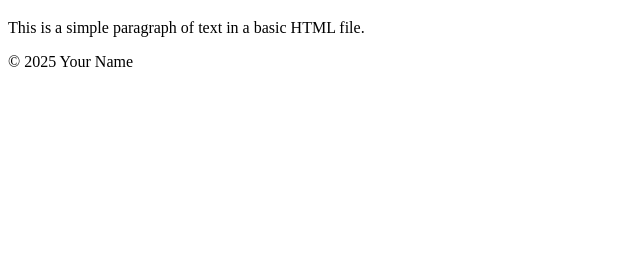
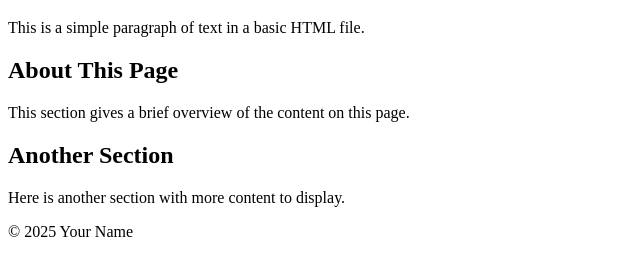
Before and after one commit to raviteja0711/AzureDataEngineer, a plain HTML site: page Index.html in a window 1280 px wide. Shown: the part 61-336 px from the top of the page, without its empty margins (0-640 px from the left). Drawn offline with Linux system fonts and the light colour scheme.

Commit message:
This Commit was made after third commitment

```diff
--- a/Index.html
+++ b/Index.html
@@ -12,6 +12,17 @@
 
     <main>
         <p>This is a simple paragraph of text in a basic HTML file.</p>
+
+        <!-- New Section with H2 -->
+        <section>
+            <h2>About This Page</h2>
+            <p>This section gives a brief overview of the content on this page.</p>
+        </section>
+
+        <section>
+            <h2>Another Section</h2>
+            <p>Here is another section with more content to display.</p>
+        </section>
     </main>
 
     <footer>
```
